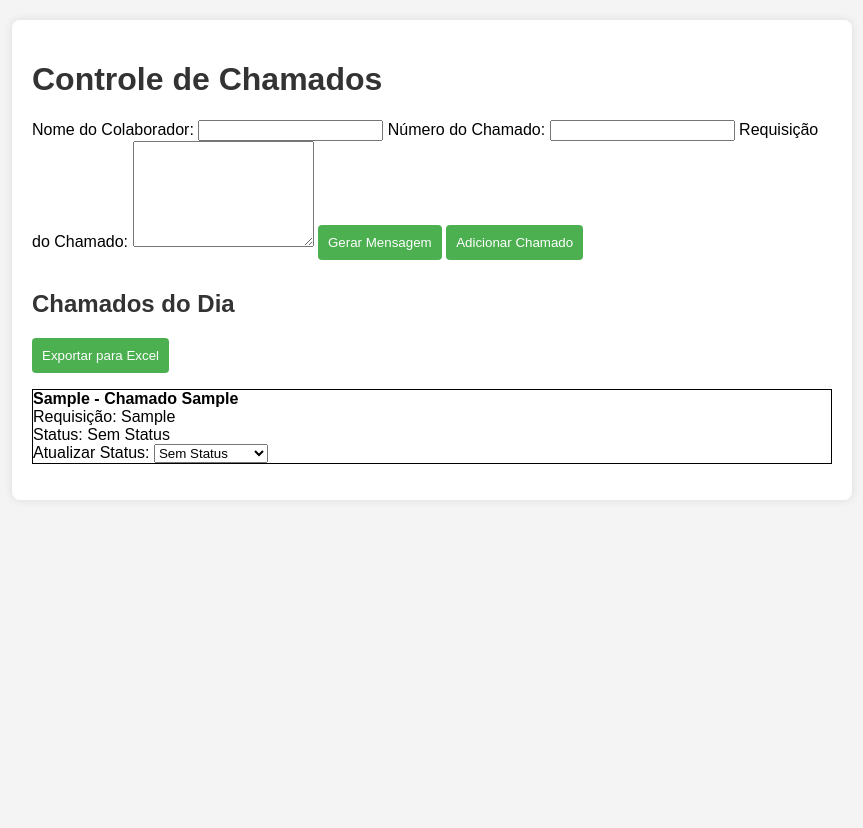
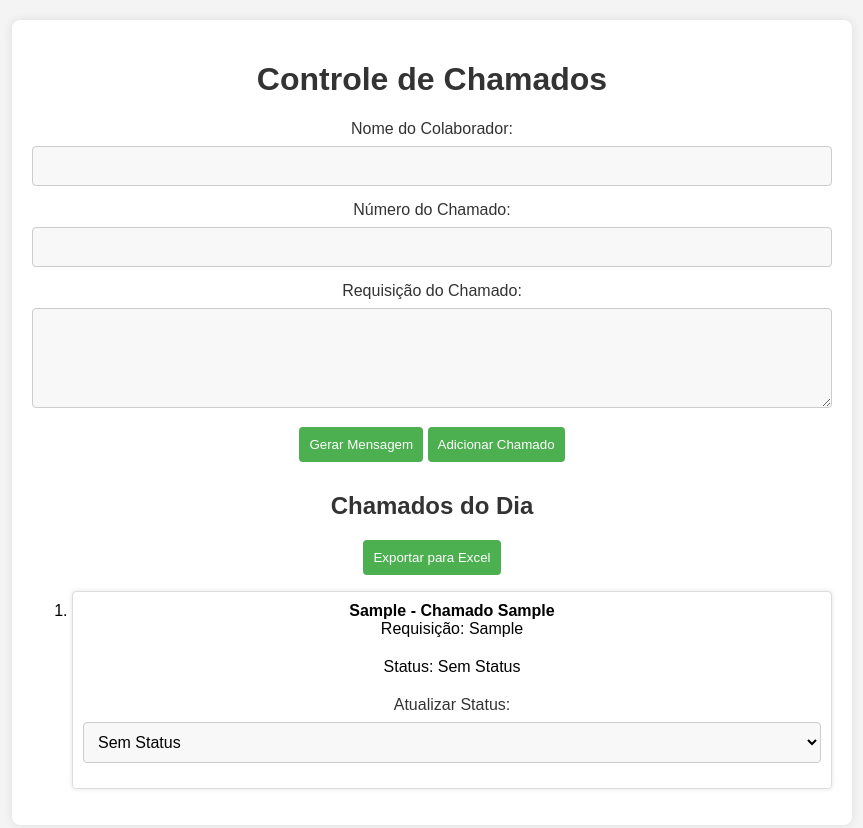
Before and after one commit to CaioVictorABud/TentativaContatoDasa, a plain HTML site: page index.html in a window 1280 px wide. Both pictures are taken after typing "Sample", "Sample", "Sample" into the empty fields and a click on the button "Adicionar Chamado". Shown: the whole page, without its empty margins (208-1071 px from the left). Before the commit the page ends 800 px from the top, so only its background shows below. Drawn offline with Linux system fonts and the light colour scheme.

Commit message:
Update styles.css

```diff
--- a/styles.css
+++ b/styles.css
@@ -6,16 +6,39 @@ body {
 }
 
 .container {
+
     max-width: 800px;
     margin: 20px auto;
     background-color: #fff;
     padding: 20px;
     border-radius: 8px;
     box-shadow: 0 0 10px rgba(0, 0, 0, 0.1);
+    display: block;
+    text-align:center;
 }
 
 form {
     margin-bottom: 20px;
+
+}
+
+label {
+    display: block;
+    margin-bottom: 8px;
+    color: #333;
+}
+
+input,
+textarea,
+select {
+    width: 100%;
+    padding: 10px;
+    margin-bottom: 15px;
+    box-sizing: border-box;
+    border: 1px solid #ccc;
+    border-radius: 4px;
+    background-color: #f8f8f8;
+    font-size: 16px;
 }
 
 textarea {
@@ -45,16 +68,40 @@ h1, h2 {
         color: black;
         font-weight: bold;
     }
+    .status {
+        padding: 20px;
+    }
 }
 
 #chamadosList {
-    list-style-type: none;
-    padding: 0;
+    list-style-type: inline;
+
 }
 
 .chamadoItem {
     margin-bottom: 10px;
-    border: 1px solid black;
+    border: 1px solid #ddd;
+    border-radius: 4px;
+    padding: 10px;
+    background-color: #fff;
+    box-shadow: 0 0 5px rgba(0, 0, 0, 0.1);
+}
+
+.chamadoItem.pendente {
+    background-color: #ddcb2c; /* amarelo */
+
+}
+
+.chamadoItem.em_andamento {
+    background-color: #fd9800; /* laranja */
+}
+
+.chamadoItem.cancelado {
+    background-color: #ffeb3b; /* amarelo */
+}
+
+.chamadoItem.encerrado {
+    background-color: #16eb1d; /* verde */
 }
 
 .chamadoItem button {
```
